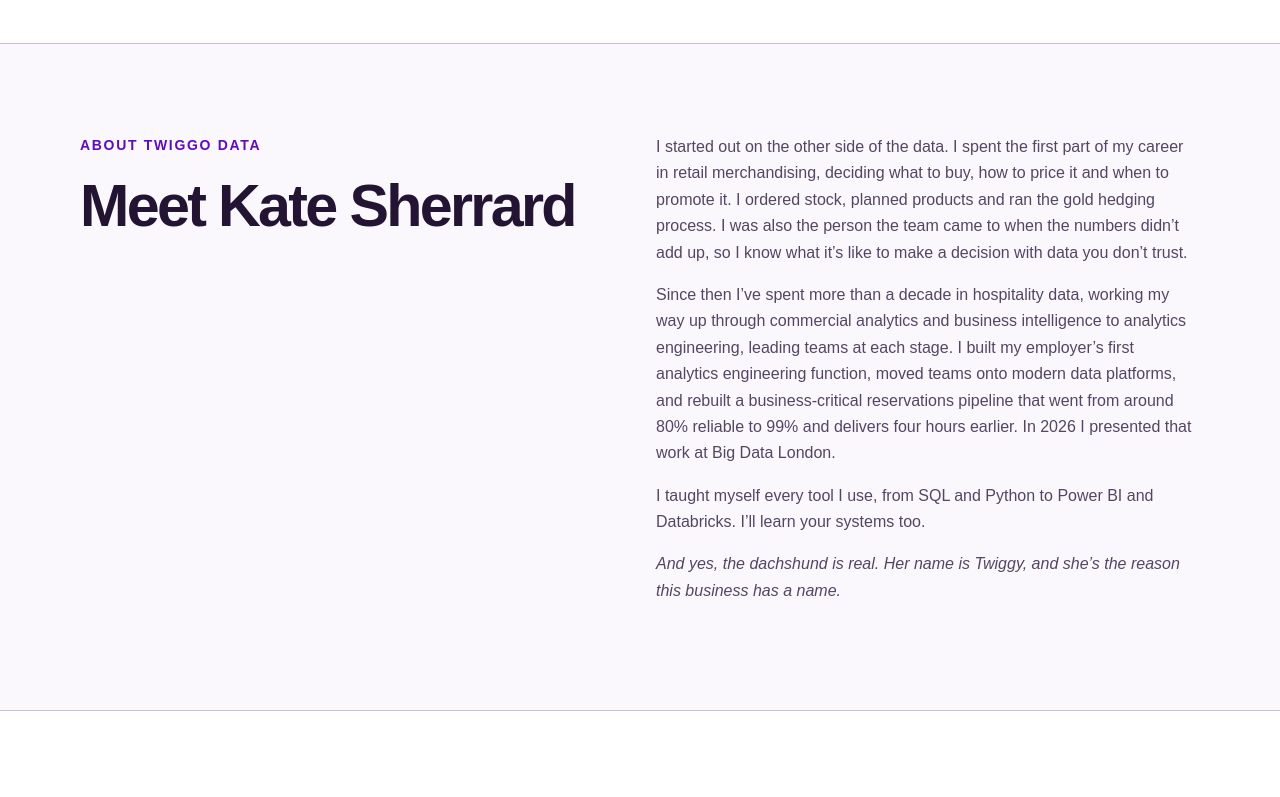
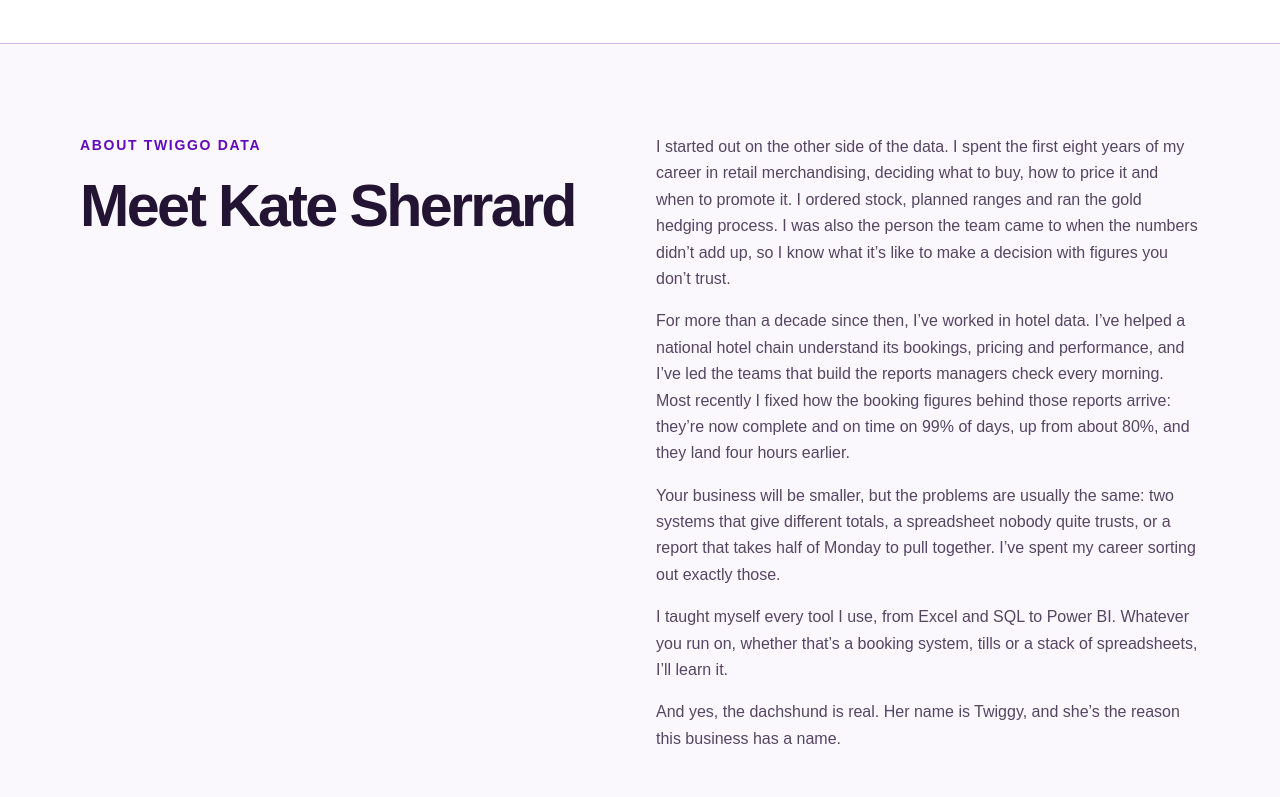
Before and after one commit to twiggo-data/twiggo-data-website, a plain HTML site: page index.html in a window 1280 px wide. Shown: the part 1180-1977 px from the top of the page. Drawn offline with Linux system fonts and the light colour scheme.

Commit message:
Update Kate Sherrard’s About section

```diff
--- a/index.html
+++ b/index.html
@@ -44,10 +44,11 @@
 <section class="wrap section about" id="about">
 <div><p class="eyebrow">About Twiggo Data</p><h2>Meet Kate Sherrard</h2></div>
 <div>
-<p>I started out on the other side of the data. I spent the first part of my career in retail merchandising, deciding what to buy, how to price it and when to promote it. I ordered stock, planned products and ran the gold hedging process. I was also the person the team came to when the numbers didn’t add up, so I know what it’s like to make a decision with data you don’t trust.</p>
-<p>Since then I’ve spent more than a decade in hospitality data, working my way up through commercial analytics and business intelligence to analytics engineering, leading teams at each stage. I built my employer’s first analytics engineering function, moved teams onto modern data platforms, and rebuilt a business-critical reservations pipeline that went from around 80% reliable to 99% and delivers four hours earlier. In 2026 I presented that work at Big Data London.</p>
-<p>I taught myself every tool I use, from SQL and Python to Power BI and Databricks. I’ll learn your systems too.</p>
-<p><em>And yes, the dachshund is real. Her name is Twiggy, and she’s the reason this business has a name.</em></p>
+<p>I started out on the other side of the data. I spent the first eight years of my career in retail merchandising, deciding what to buy, how to price it and when to promote it. I ordered stock, planned ranges and ran the gold hedging process. I was also the person the team came to when the numbers didn’t add up, so I know what it’s like to make a decision with figures you don’t trust.</p>
+<p>For more than a decade since then, I’ve worked in hotel data. I’ve helped a national hotel chain understand its bookings, pricing and performance, and I’ve led the teams that build the reports managers check every morning. Most recently I fixed how the booking figures behind those reports arrive: they’re now complete and on time on 99% of days, up from about 80%, and they land four hours earlier.</p>
+<p>Your business will be smaller, but the problems are usually the same: two systems that give different totals, a spreadsheet nobody quite trusts, or a report that takes half of Monday to pull together. I’ve spent my career sorting out exactly those.</p>
+<p>I taught myself every tool I use, from Excel and SQL to Power BI. Whatever you run on, whether that’s a booking system, tills or a stack of spreadsheets, I’ll learn it.</p>
+<p>And yes, the dachshund is real. Her name is Twiggy, and she’s the reason this business has a name.</p>
 </div>
 </section>
 <section class="paper" id="contact" aria-labelledby="contact-title">
```
